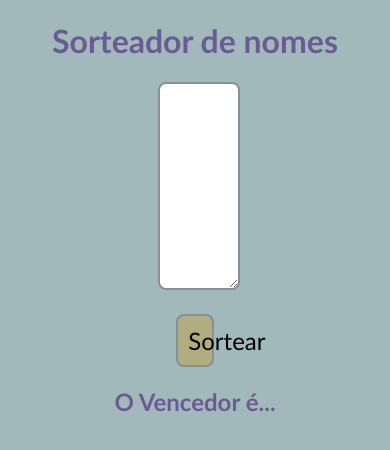
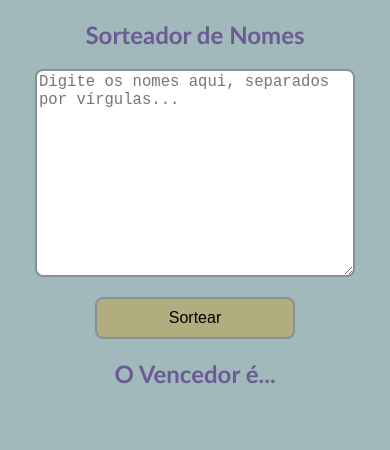
Before and after one commit to Zqueo/sorteadorDeNomes, a plain HTML site: page index.html in a window 390 px wide. Drawn offline with nearby package versions, Linux system fonts and the light colour scheme.

Commit message:
Atualização Responsividade

```diff
--- a/index.html
+++ b/index.html
@@ -1,31 +1,29 @@
 <!DOCTYPE html>
-<html lang="en" >
+<html lang="en">
 <head>
   <meta charset="UTF-8">
-  <title>Sorteador de nomes</title>
+  <meta name="viewport" content="width=device-width, initial-scale=1.0">
+  <title>Sorteador de Nomes</title>
   <link rel="stylesheet" href="./style.css">
 </head>
 <body>
-<!-- partial:index.partial.html -->
   <!-- Main Title -->
-<h1>Sorteador de nomes</h1>
+  <h1>Sorteador de Nomes</h1>
 
   <!-- Textarea for users to input names -->
-<textarea id="input"></textarea>
+  <textarea id="input" placeholder="Digite os nomes aqui, separados por vírgulas..." aria-label="Caixa de texto para inserir nomes"></textarea>
 
   <!-- Submit button -->
-<button type="submit" id="submitBtn">Sortear</button>
+  <button type="submit" id="submitBtn" aria-label="Botão para sortear um nome">Sortear</button>
 
-<!-- Winner annoucement -->
+  <!-- Winner announcement -->
   <h2>O Vencedor é...</h2>
 
   <!-- Empty div filled by JS with winner's name -->
-<div id="winner"></div>
+  <div id="winner" aria-live="polite"></div>
 
-<!-- Link to Jquery library and this page's script tags -->
+  <!-- Link to jQuery library and this page's script tags -->
   <script src="https://ajax.googleapis.com/ajax/libs/jquery/2.1.3/jquery.min.js"></script>
-<!-- partial -->
-  <script  src="./script.js"></script>
-
+  <script src="./script.js"></script>
 </body>
 </html>
--- a/style.css
+++ b/style.css
@@ -1,40 +1,34 @@
 /* Page tags */
 body {
   background-color: #a2b9bc;
+  margin: 0;
+  padding: 0;
+  font-family: Trebuchet MS, sans-serif;
 }
 
-h1 {
+h1, h2 {
   color: #6b5b95;
-  font-family: Trebuchet MS;
   text-align: center;
-  font-size: 2em;
-}
-
-h2 {
-  color: #6b5b95;
-  font-family: Trebuchet MS;
-  text-align: center;
-  font-size: 1.5em;
+  margin: 20px 0;
 }
 
 textarea {
-  margin-left: 40%;
-  margin-right: 40%;
-  width: 20%;
-  font-size: 1.5em;
-  font-family: Trebuchet MS;
+  display: block;
+  margin: 20px auto;
+  width: 90%; /* Ocupa 90% da largura da tela */
+  max-width: 400px; /* Máximo de 400px */
+  font-size: 1.2em;
   height: 200px;
   border: 2px solid #878f99;
   border-radius: 8px;
 }
 
 button {
-  margin-left: 45%;
-  margin-right: 45%;
-  margin-top: 20px;
-  width: 10%;
-  font-family: Trebuchet MS;
-  font-size: 1.5em;
+  display: block;
+  margin: 20px auto;
+  width: 50%; /* Ocupa 50% da largura */
+  max-width: 200px; /* Máximo de 200px */
+  font-size: 1em;
   padding: 10px;
   background-color: #b2ad7f;
   border: 2px solid #878f99;
@@ -43,11 +37,23 @@ button {
   cursor: pointer;
 }
 
-/* Div tags */
-
 #winner {
   color: #6b5b95;
-  font-family: Trebuchet MS;
   text-align: center;
-  font-size: 1.5em;
+  font-size: 1.2em;
 }
+
+/* Responsividade */
+@media (max-width: 600px) {
+  textarea {
+    width: 80%; /* Reduz a largura em telas menores */
+  }
+
+  button {
+    width: 70%; /* Ajusta o botão para ser mais largo */
+  }
+
+  h1, h2 {
+    font-size: 1.5em; /* Ajusta tamanhos de texto */
+  }
+}
```
Lines whose indentation alone changed are shown as unchanged.
